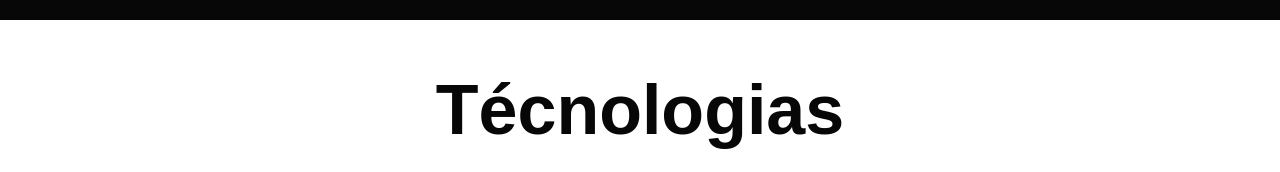
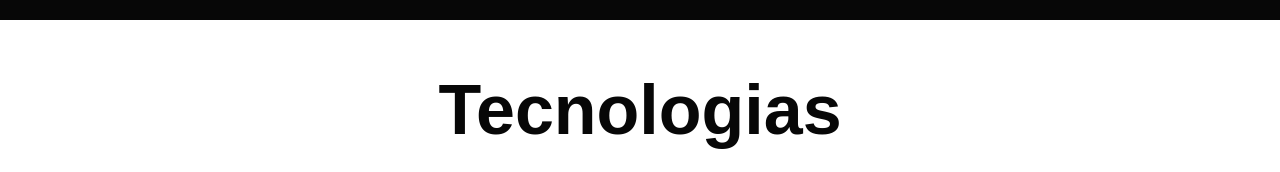
Before and after one commit to netsoncavina/portfolio, a React (Create React App) app: page / in a window 1280 px wide. Shown: the part 780-952 px from the top of the page. Built offline with nearby package versions, Linux system fonts and the light colour scheme.

Commit message:
correções

```diff
--- a/src/pages/Home.js
+++ b/src/pages/Home.js
@@ -31,7 +31,7 @@ export default function Home() {
         </div>
       </div>
       <div className="skills">
-        <h1>Técnologias</h1>
+        <h1>Tecnologias</h1>
         <ol className="list">
           <li className="item">
             <h2>Front-End</h2>
--- a/src/pages/ProjectDisplay.js
+++ b/src/pages/ProjectDisplay.js
@@ -41,7 +41,7 @@ export default function ProjectDisplay() {
       </div>
       <h1>{project.name}</h1>
       <img className="projectImage" src={project.image} alt={project.name} />
-      <h3>Técnologias: {project.skills}</h3>
+      <h3>Tecnologias: {project.skills}</h3>
       <p className="description">{project.description}</p>
       <p className="link-description">Para mais informações:</p>
       <div className="icons">
```
